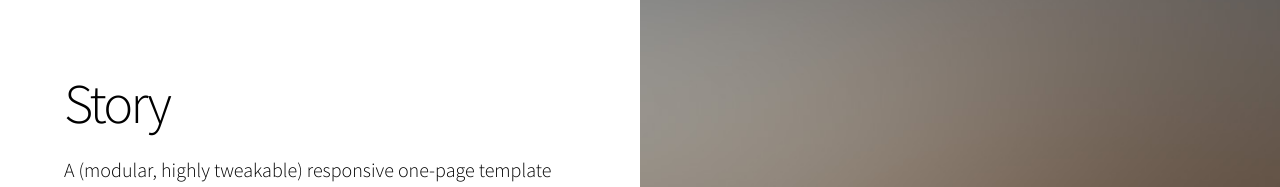
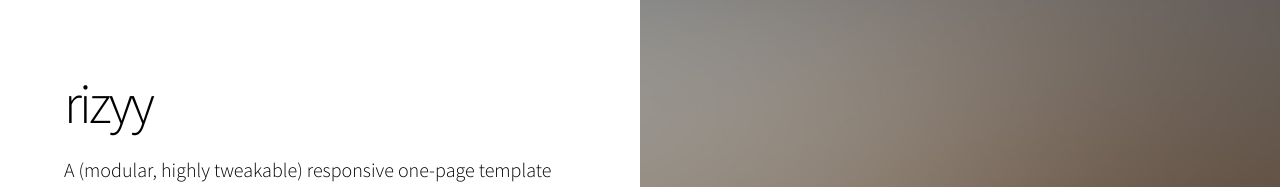
Before and after one commit to Tupasmariz/mywebpage, a plain HTML site: page myprofile/index.html in a window 1280 px wide. Shown: the part 197-384 px from the top of the page. Drawn offline with Linux system fonts and the light colour scheme.

Commit message:
Update index.html

```diff
--- a/myprofile/index.html
+++ b/myprofile/index.html
@@ -20,7 +20,7 @@
 				<!-- One -->
 					<section class="banner style1 orient-left content-align-left image-position-right fullscreen onload-image-fade-in onload-content-fade-right">
 						<div class="content">
-							<h1>Story</h1>
+							<h1>rizyy</h1>
 							<p class="major">A (modular, highly tweakable) responsive one-page template designed by <a href="https://html5up.net">HTML5 UP</a> and released for free under the <a href="https://html5up.net/license">Creative Commons</a>.</p>
 							<ul class="actions stacked">
 								<li><a href="#first" class="button big wide smooth-scroll-middle">Get Started</a></li>
@@ -353,4 +353,5 @@
 			<script src="assets/js/main.js"></script>
 
 	</body>
+
 </html>
```
